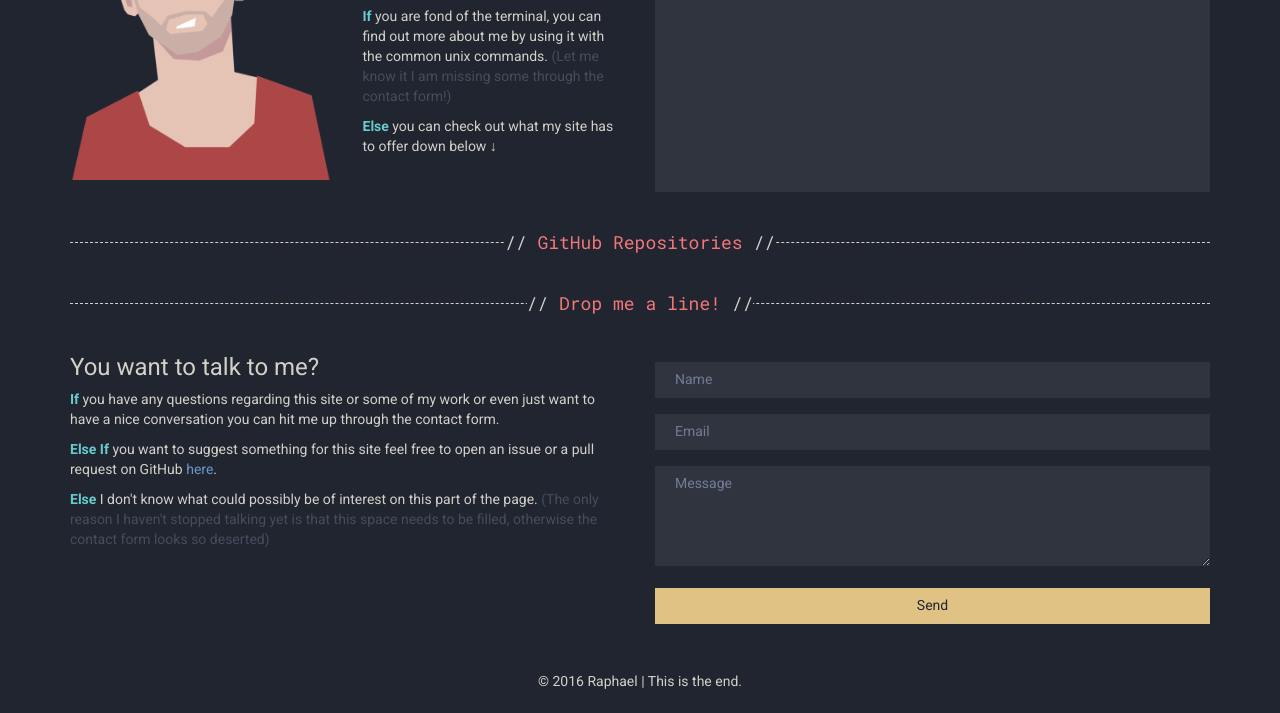
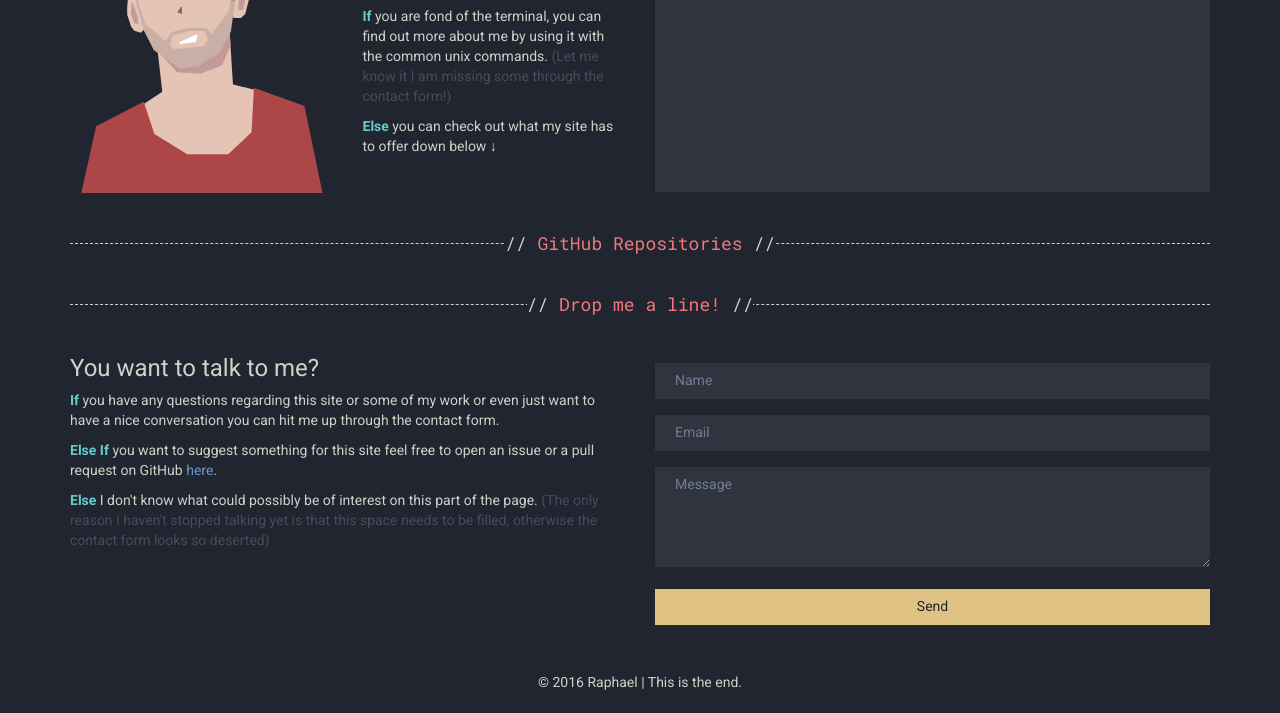
Before and after one commit to Algram/rphl.io, a website: page index.html in a window 1280 px wide. Shown: the part 201-914 px from the top of the page. Drawn offline with Linux system fonts and the light colour scheme; files that its build step writes are made by us from their sources; no server answers.

Commit message:
Replaced png with svg

```diff
--- a/index.html
+++ b/index.html
@@ -31,7 +31,7 @@
     </div>
     <div class="row margin-bottom-xl">
       <div class="hidden-xs col-sm-3 col-md-3">
-        <img class="img-responsive avatar" src="images/me.png" />
+        <img class="img-responsive avatar" src="images/profile-pic.svg" />
       </div>
       <div class="col-xs-12 col-sm-9 col-md-3">
         <h1>Hi, I am Raphael.</h1>
--- a/stylesheets/style.scss
+++ b/stylesheets/style.scss
@@ -23,7 +23,7 @@ body {
 }
 
 .avatar {
-  margin-top: 0px;
+  margin-top: 30px;
 }
 
 .bold {
```
Also changed, not shown: dist/style.css, images/me.png (deleted), images/profile-pic.svg (added).
